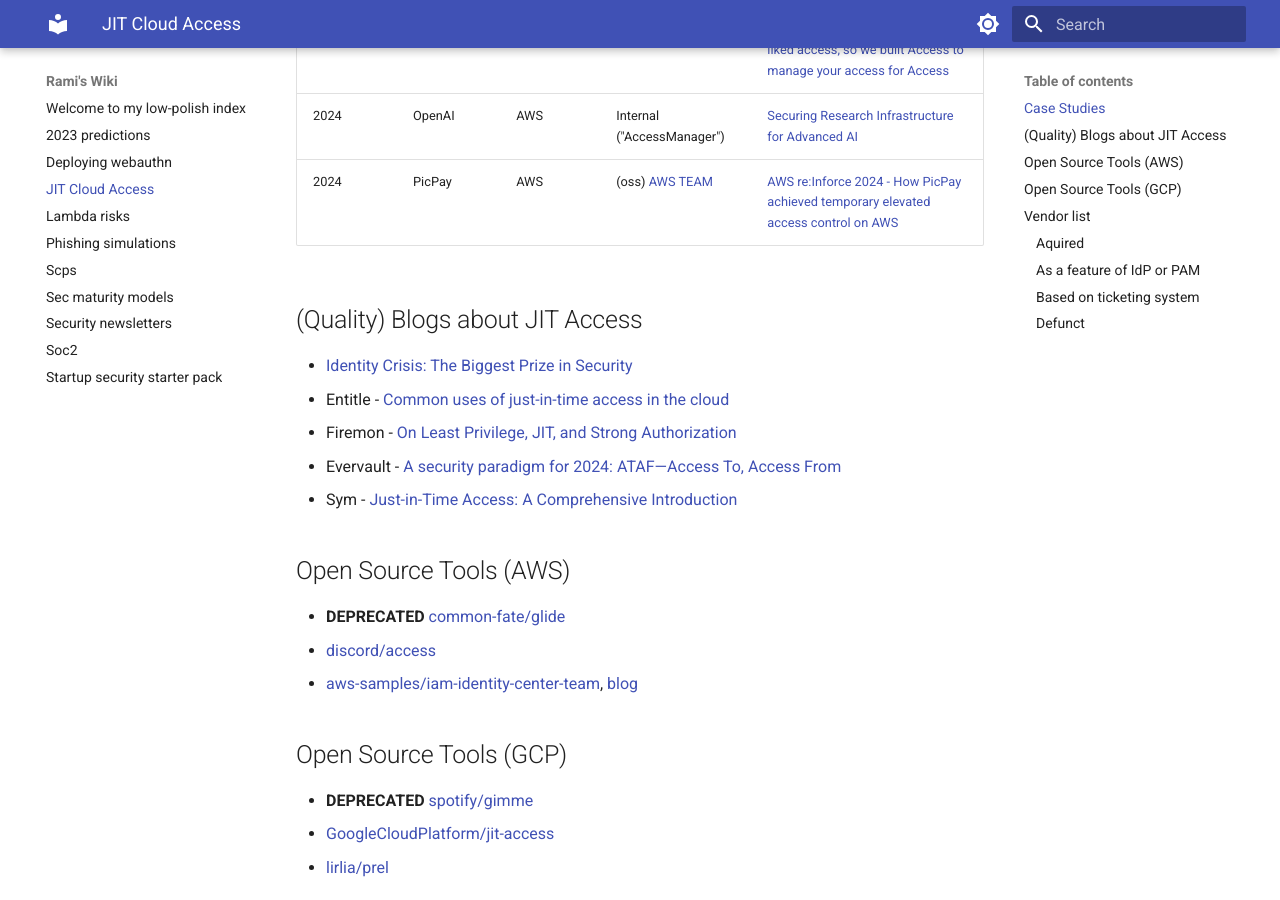
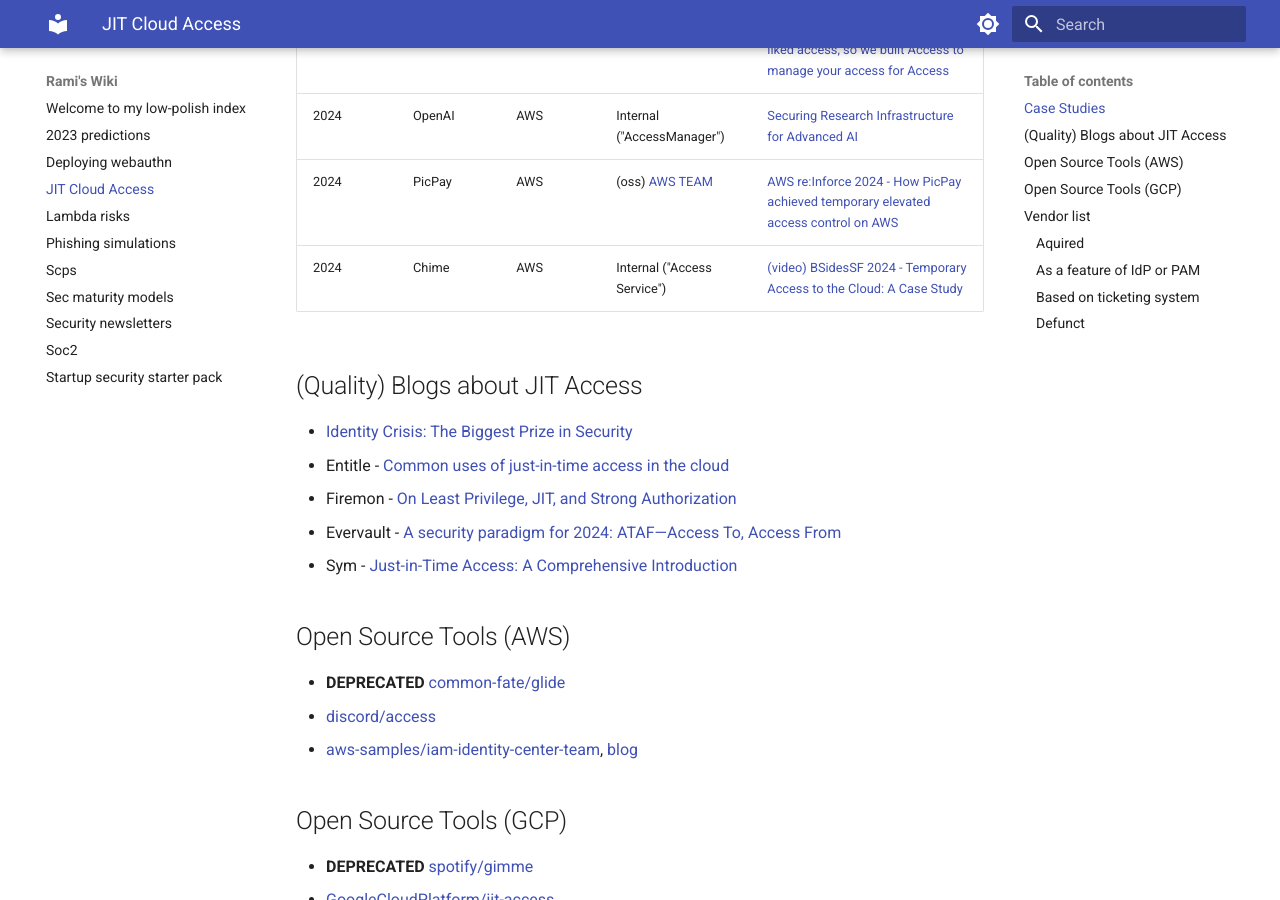
Before and after one commit to ramimac/wiki, an MkDocs documentation site: the page built from docs/jit-cloud-access.md, in a window 1280 px wide and 900 px high, scrolled down 1951 px. Built offline with MkDocs 1.6.1 and Material for MkDocs 9.7.7, drawn with Linux system fonts in a browser that asks for light colours.

Commit message:
Update jit-cloud-access.md

```diff
--- a/docs/jit-cloud-access.md
+++ b/docs/jit-cloud-access.md
@@ -32,6 +32,8 @@
 | 2023 | Discord | AWS | (OSS) [access](https://github.com/discord/access) | [Access: A New Portal for Managing Internal Authorization](https://discord.com/blog/access-a-new-portal-for-managing-internal-authorization) / [(video) BSidesSF 2024: Heard you liked access, so we built Access to manage your access for Access](https://www.youtube.com/watch?v=g4JZtHNfau8) |
 | 2024 | OpenAI | AWS | Internal ("AccessManager") | [Securing Research Infrastructure for Advanced AI](https://openai.com/index/securing-research-infrastructure-for-advanced-ai/) |
 | 2024 | PicPay | AWS | (oss) [AWS TEAM](https://github.com/aws-samples/iam-identity-center-team) | [AWS re:Inforce 2024 - How PicPay achieved temporary elevated access control on AWS](https://www.youtube.com/watch?v=3AsWBROK608) |
+| 2024 | Chime | AWS | Internal ("Access Service") | [(video) BSidesSF 2024 - Temporary Access to the Cloud: A Case Study](https://www.youtube.com/watch?v=o4eoE7cF56M) |
+
 
 ## (Quality) Blogs about JIT Access
 
```
